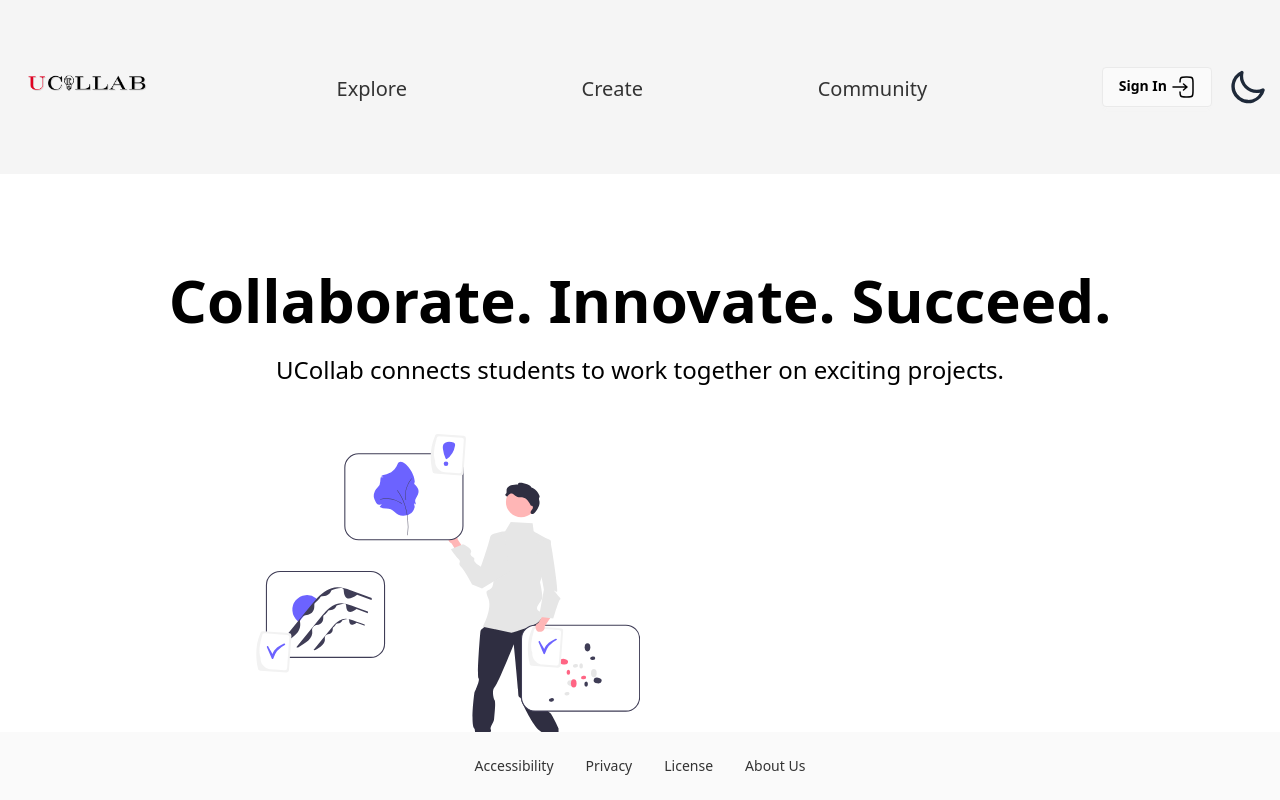
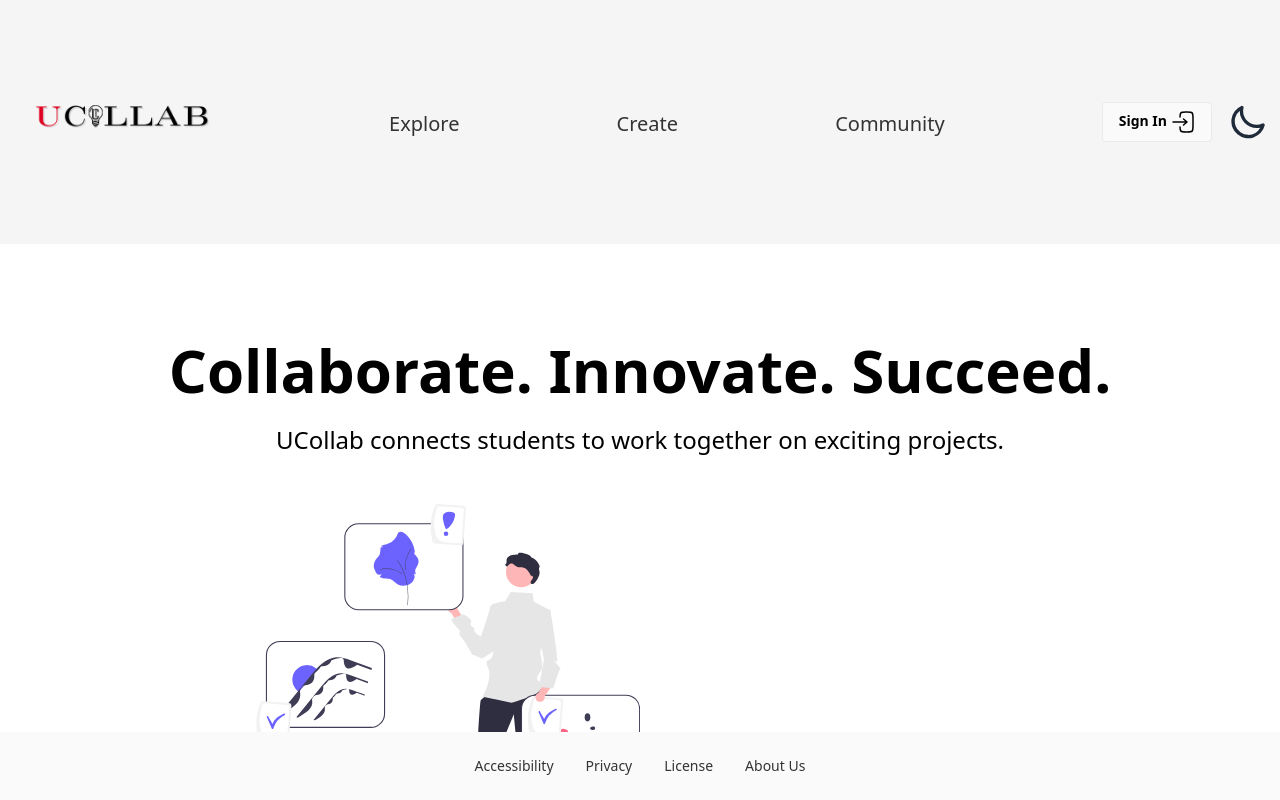
Before and after one commit to steelesh/UCollab, a Next.js app: page / in a window 1280 px wide. Built offline with nearby package versions, Linux system fonts and the light colour scheme; no server answers.

Commit message:
Increased navbar logo size for better visibility

```diff
--- a/src/components/navbar.tsx
+++ b/src/components/navbar.tsx
@@ -25,8 +25,8 @@ export default function Navbar() {
           <Image
             src={theme === "dark" ? "/UCollab.darkLogo.png" : "/UCollab.lightLogo.png"}
             alt="UCollab Logo"
-            width={150}
-            height={50}
+            width={220}
+            height={70}
             priority
           />
         </Link>
```
